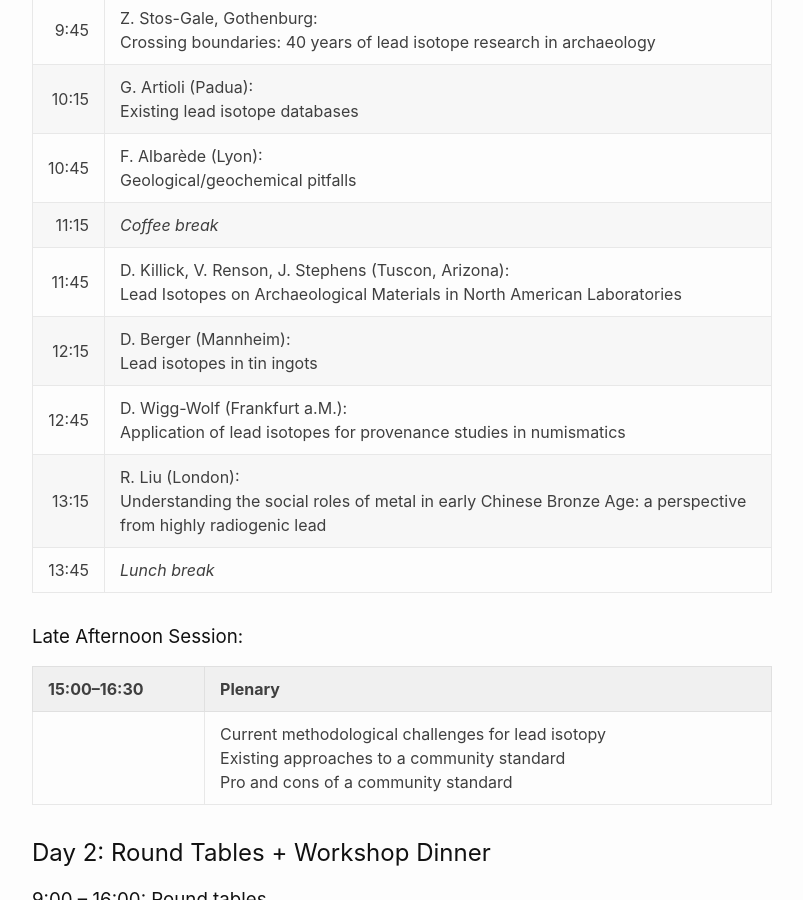
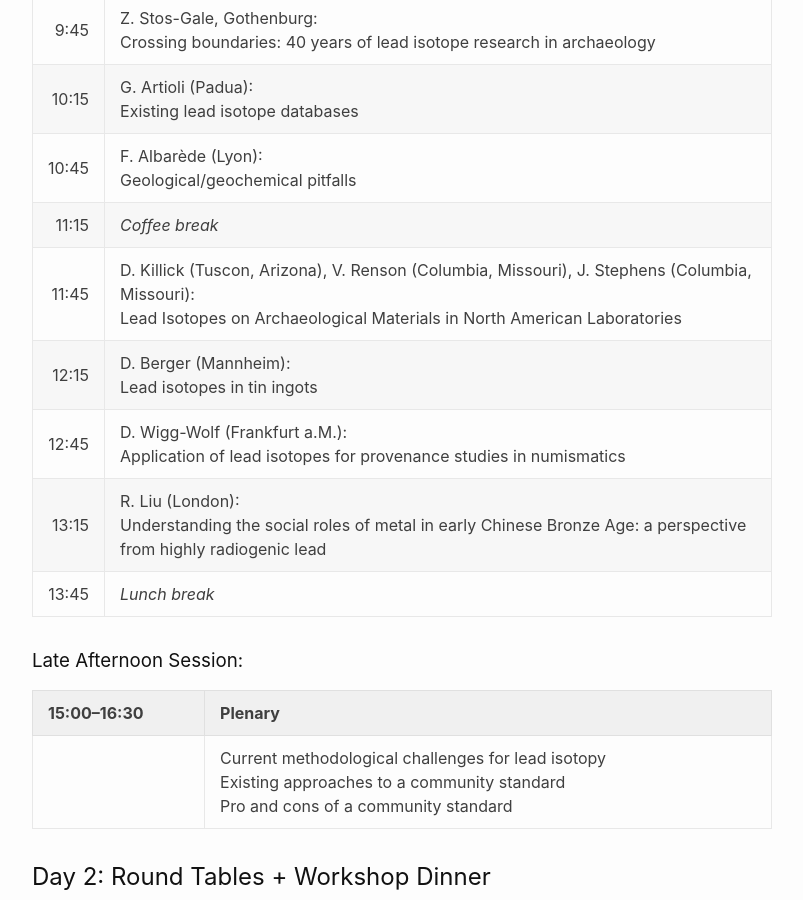
Before and after one commit to archmetalDBM/workshop, a Jekyll site: the page built from index.md, in a window 1280 px wide and 900 px high, scrolled down 794 px. Shown: the whole window, without its empty margins (238-1041 px from the left). Built offline with Jekyll 4.4.1, drawn with Linux system fonts in a browser that asks for light colours; our own code applies the rules of GitHub Pages for plain Markdown files.

Commit message:
fix affiliation

```diff
--- a/index.md
+++ b/index.md
@@ -29,7 +29,7 @@
 |10:15|G. Artioli (Padua):<br />Existing lead isotope databases|
 |10:45|F. Albarède (Lyon):<br />Geological/geochemical pitfalls|
 |11:15|*Coffee break*|
-|11:45|D. Killick, V. Renson, J. Stephens (Tuscon, Arizona):<br />Lead Isotopes on Archaeological Materials in North American Laboratories|
+|11:45|D. Killick (Tuscon, Arizona), V. Renson (Columbia, Missouri), J. Stephens (Columbia, Missouri):<br />Lead Isotopes on Archaeological Materials in North American Laboratories|
 |12:15|D. Berger (Mannheim):<br />Lead isotopes in tin ingots |
 |12:45|D. Wigg-Wolf (Frankfurt a.M.):<br />Application of lead isotopes for provenance studies in numismatics|
 |13:15|R. Liu (London):<br />Understanding the social roles of metal in early Chinese Bronze Age: a perspective from highly radiogenic lead|
```
